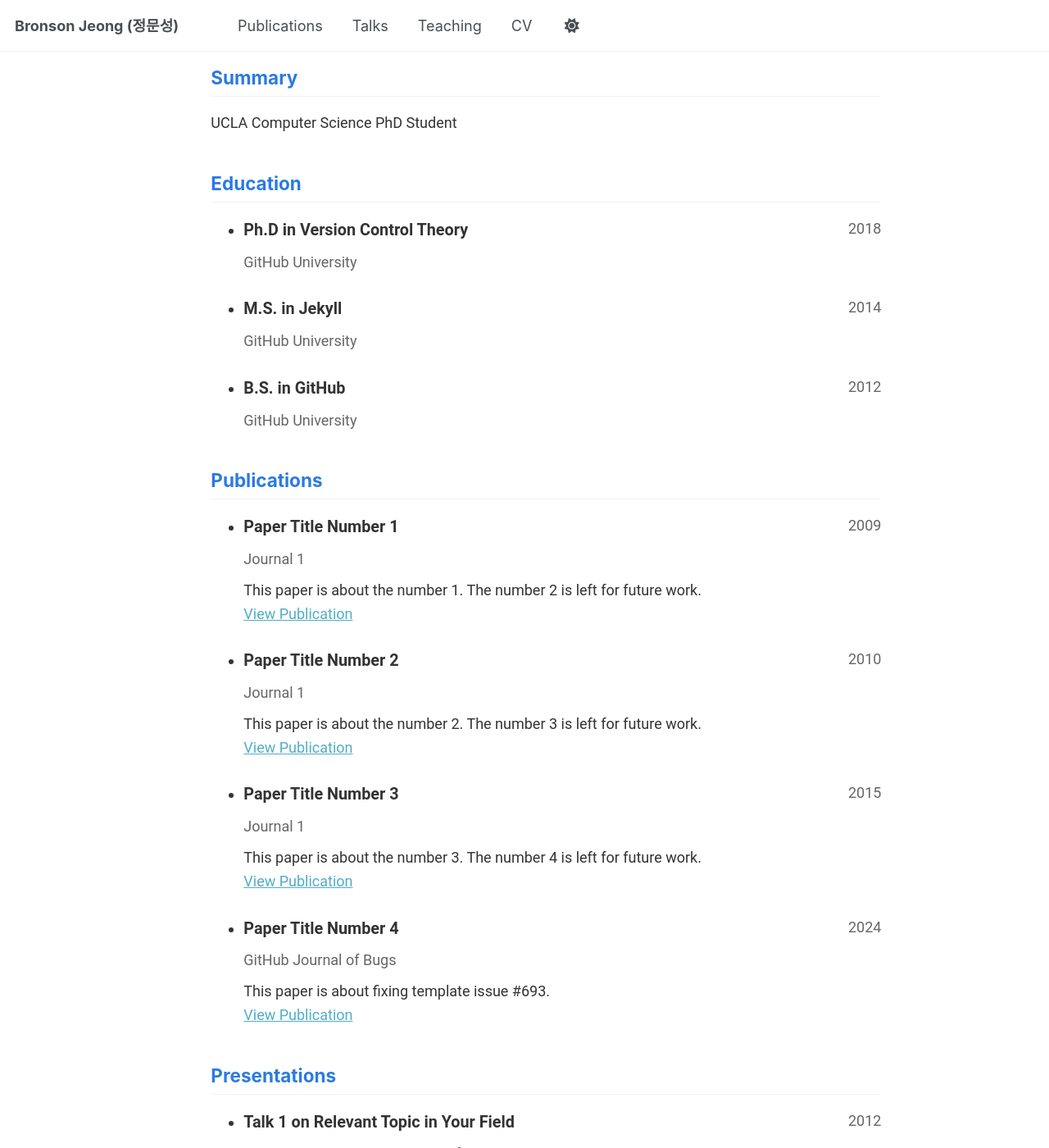
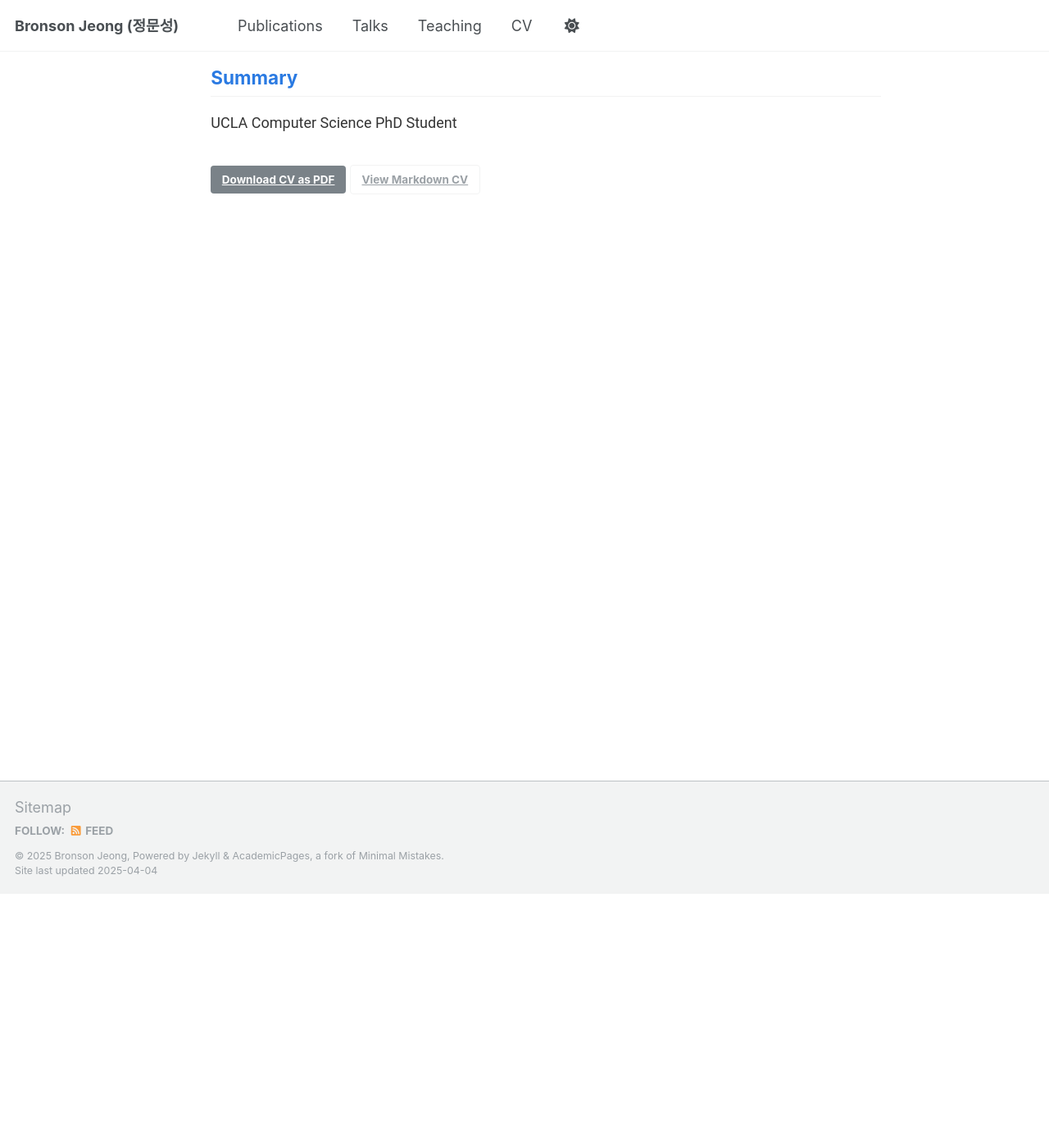
Before and after one commit to bronsonj98/bronsonj98.github.io, a Jekyll site: the page built from _pages/cv-json.md, in a window 1280 px wide and 1400 px high, scrolled down 310 px. Shown: the whole window at 82% size. Built offline with Jekyll 4.4.1, drawn with Linux system fonts in a browser that asks for light colours; some of the changed text lies outside the part shown.

```diff
--- a/_data/cv.json
+++ b/_data/cv.json
@@ -31,122 +31,8 @@
     ]
   },
   "work": [],
-  "education": [
-    {
-      "institution": "GitHub University",
-      "area": "Ph.D in Version Control Theory",
-      "studyType": "",
-      "startDate": "",
-      "endDate": "2018",
-      "gpa": null,
-      "courses": []
-    },
-    {
-      "institution": "GitHub University",
-      "area": "M.S. in Jekyll",
-      "studyType": "",
-      "startDate": "",
-      "endDate": "2014",
-      "gpa": null,
-      "courses": []
-    },
-    {
-      "institution": "GitHub University",
-      "area": "B.S. in GitHub",
-      "studyType": "",
-      "startDate": "",
-      "endDate": "2012",
-      "gpa": null,
-      "courses": []
-    }
-  ],
   "skills": [],
   "languages": [],
   "interests": [],
-  "references": [],
-  "publications": [
-    {
-      "name": "Paper Title Number 1",
-      "publisher": "Journal 1",
-      "releaseDate": "2009-10-01",
-      "website": "http://academicpages.github.io/files/paper1.pdf",
-      "summary": "This paper is about the number 1. The number 2 is left for future work."
-    },
-    {
-      "name": "Paper Title Number 2",
-      "publisher": "Journal 1",
-      "releaseDate": "2010-10-01",
-      "website": "http://academicpages.github.io/files/paper2.pdf",
-      "summary": "This paper is about the number 2. The number 3 is left for future work."
-    },
-    {
-      "name": "Paper Title Number 3",
-      "publisher": "Journal 1",
-      "releaseDate": "2015-10-01",
-      "website": "http://academicpages.github.io/files/paper3.pdf",
-      "summary": "This paper is about the number 3. The number 4 is left for future work."
-    },
-    {
-      "name": "Paper Title Number 4",
-      "publisher": "GitHub Journal of Bugs",
-      "releaseDate": "2024-02-17",
-      "website": "http://academicpages.github.io/files/paper3.pdf",
-      "summary": "This paper is about fixing template issue #693."
-    }
-  ],
-  "presentations": [
-    {
-      "name": "Talk 1 on Relevant Topic in Your Field",
-      "event": "UC San Francisco, Department of Testing",
-      "date": "2012-03-01",
-      "location": "San Francisco, CA, USA",
-      "description": ""
-    },
-    {
-      "name": "Tutorial 1 on Relevant Topic in Your Field",
-      "event": "UC-Berkeley Institute for Testing Science",
-      "date": "2013-03-01",
-      "location": "Berkeley, CA, USA",
-      "description": ""
-    },
-    {
-      "name": "Talk 2 on Relevant Topic in Your Field",
-      "event": "London School of Testing",
-      "date": "2014-02-01",
-      "location": "London, UK",
-      "description": ""
-    },
-    {
-      "name": "Conference Proceeding talk 3 on Relevant Topic in Your Field",
-      "event": "Testing Institute of America 2014 Annual Conference",
-      "date": "2014-03-01",
-      "location": "Los Angeles, CA, USA",
-      "description": ""
-    }
-  ],
-  "teaching": [
-    {
-      "course": "Teaching experience 1",
-      "institution": "University 1, Department",
-      "date": "2014-01-01",
-      "role": "Undergraduate course",
-      "description": ""
-    },
-    {
-      "course": "Teaching experience 2",
-      "institution": "University 1, Department",
-      "date": "2015-01-01",
-      "role": "Workshop",
-      "description": ""
-    }
-  ],
-  "portfolio": [
-    {
-      "name": "Portfolio item number 1",
-      "category": "portfolio",
-      "date": "",
-      "url": "",
-      "description": "Short description of portfolio item number 1<br/><img src='/images/500x300.png'>"
-    }
-  ]
+  "references": []
 }
```
Also changed, not shown: _publications/2009-10-01-paper-title-number-1.md (added, +12 -0 lines), _publications/2010-10-01-paper-title-number-2.md (added, +12 -0 lines), _publications/2015-10-01-paper-title-number-3.md (added, +12 -0 lines), _publications/2024-02-17-paper-title-number-4.md (added, +12 -0 lines).
